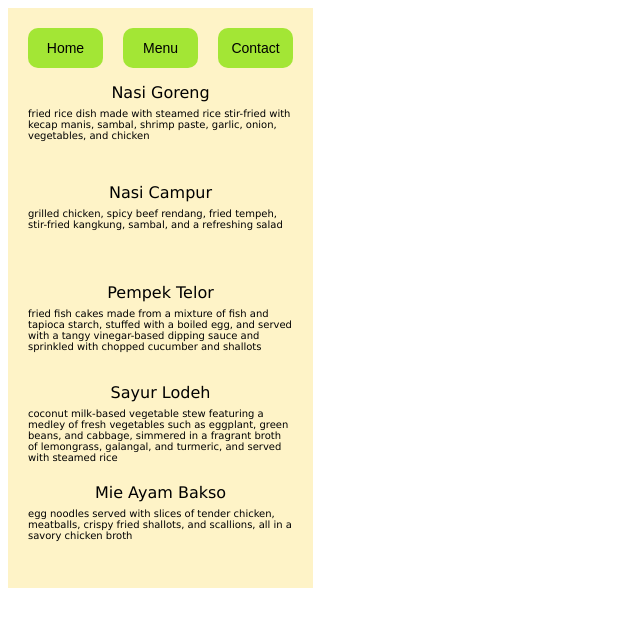
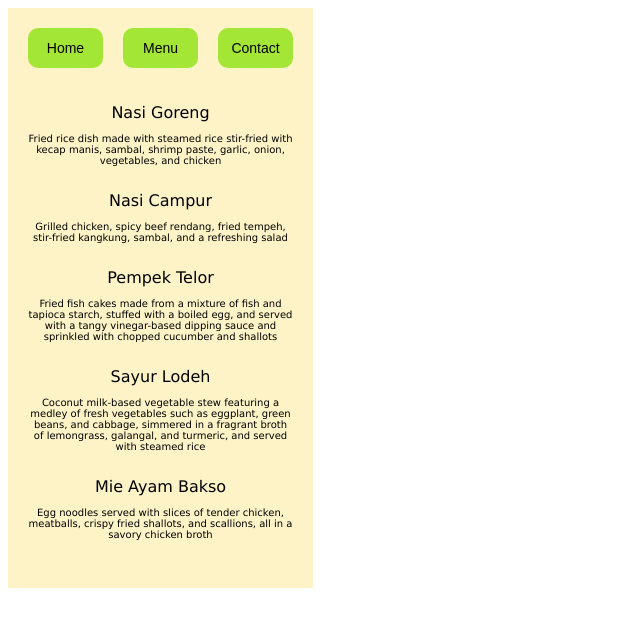
Before and after one commit to DinoCzar/restaurant-page, a plain HTML site: page index.html in a window 1280 px wide. Both pictures are taken after a click on the button "Menu". Shown: the whole page, without its empty margins (0-640 px from the left). Drawn offline with Linux system fonts and the light colour scheme.

Commit message:
Update menu page spacing

```diff
--- a/style.css
+++ b/style.css
@@ -116,28 +116,26 @@ body {
 	align-content: start;
 	height: 100%;
 	width: 100%;
-	padding-top: 30px;
+	padding-top: 20px;
 }
 
 #menu-item {
-	grid-template-rows: 1fr 1fr;
+	margin-top: 25px;
 	width: 100%;
-	grid-template-rows: 25px 75px;
+	grid-template-rows: 30px 1fr;
 }
 
 #item-title {
 	grid-row-start: 1;
 	text-align: center;
 	font-size: 16px;
-	height: 20px;
 	grid-row-start: 1;
 }
 
 #item-details {
 	grid-row-start: 2;
 	font-size: 10px;
-	text-align: left;
-	height: 50px;
+	text-align: center;
 	grid-row-start: 2;
 }
 
```
Also changed, not shown: main.js.
